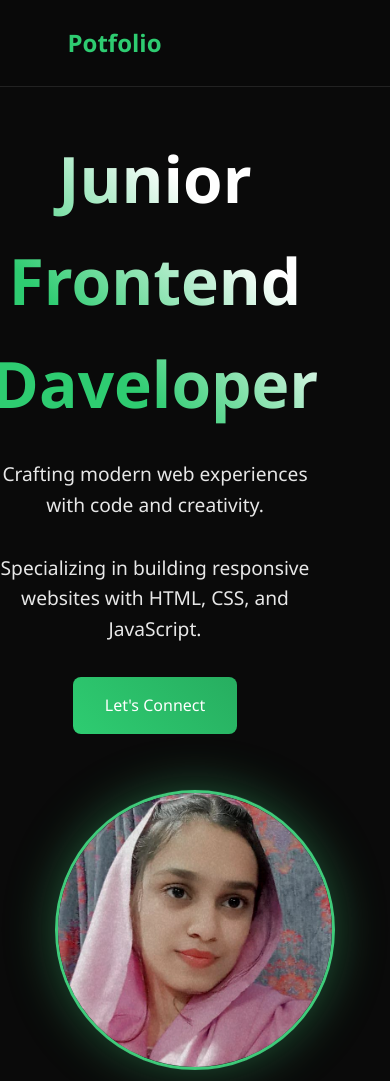
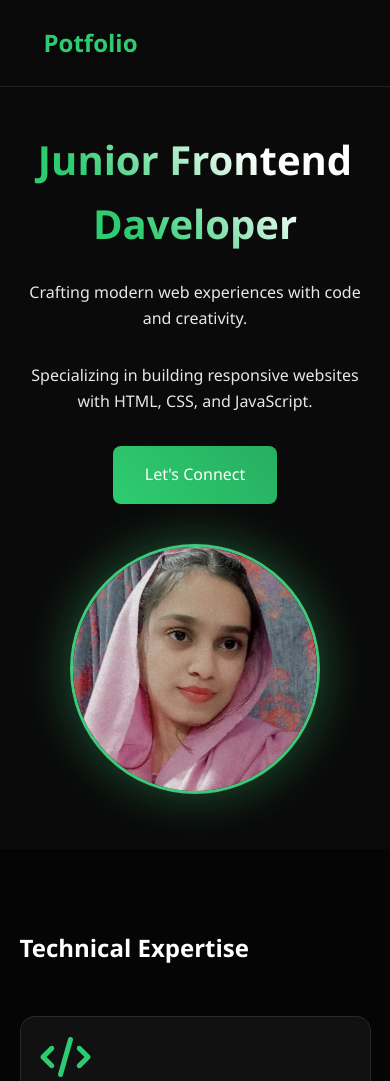
Before and after one commit to Khadijaasif2300/Personal-Potfolio, a plain HTML site: page index.html in a window 390 px wide. Shown: the top 1081 px of the page. Drawn offline with Linux system fonts and the light colour scheme.

Commit message:
media query applied

```diff
--- a/style.css
+++ b/style.css
@@ -308,29 +308,73 @@ footer {
     transform: translateY(-3px);
 }
 
-@media(max-width:768px){
-.hero{
-flex-direction:column;
-text-align: center;
-padding-top: 8rem;
+@media (max-width: 768px) {
+    /* Navbar */
+    .nav-links {
+        display: none; /* hide nav links on mobile (can add hamburger later) */
     }
 
-.hero-content{
-padding-right: θ;
-margin-bottom: 3rem;
+    .logo {
+        font-size: 1.5rem;
+        padding-left: 1em;
     }
 
-.profile-img{
-width: 280px;
-height: 280px;
+    .resume-btn {
+        display: none; /* optional: hide resume button on small screens */
     }
 
-.nav-links{
-display: none;
+    /* Hero Section */
+    .hero {
+        flex-direction: column;
+        text-align: center;
+        padding: 8rem 5% 3rem;
     }
 
-.logo{
-font-size: 1.5rem;
-padding-left: 2em;
+    .hero-content {
+        padding-right: 0;
+        margin-bottom: 2rem;
+    }
+
+    .hero h1 {
+        font-size: 2.5rem;
+    }
+
+    .hero p {
+        font-size: 1rem;
+    }
+
+    .profile-img {
+        width: 250px;
+        height: 250px;
+    }
+
+    /* Skills Grid */
+    .skills-grid {
+        grid-template-columns: 1fr; /* stack cards */
+    }
+
+    /* Projects Grid */
+    .projects-grid {
+        grid-template-columns: 1fr; /* stack project cards */
+    }
+
+    .project-card img {
+        height: 160px;
+    }
+
+    /* Contact Info */
+    .contact-info {
+        gap: 0.8rem;
+    }
+
+    .contact-info p {
+        font-size: 1rem;
+        text-align: center;
+    }
+
+    /* Footer */
+    .social-links {
+        flex-wrap: wrap;
+        gap: 1.2rem;
     }
 }
```
Lines whose indentation alone changed are shown as unchanged.
